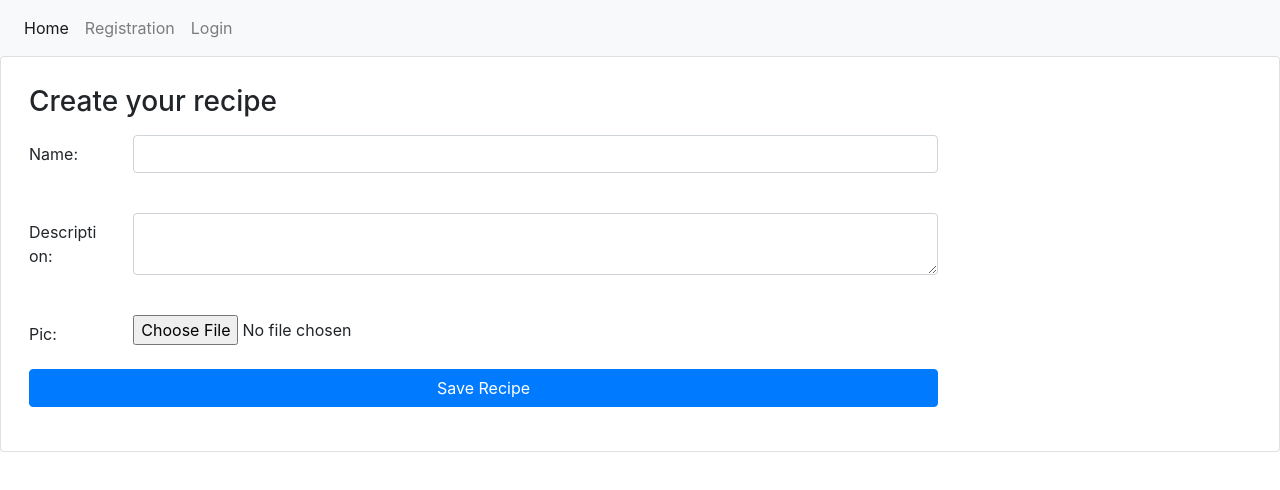
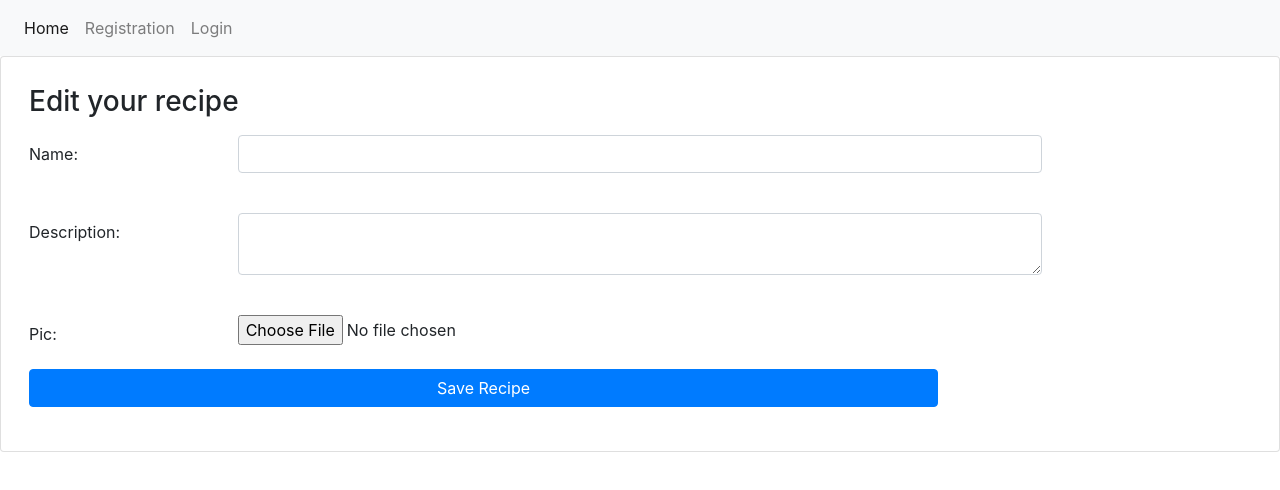
Before and after one commit to galubezzz/cookbook, a React (Create React App) app in the folder frontend/: page /edit-recipe/1 in a window 1280 px wide. Shown: the top 490 px of the page. Built offline with nearby package versions, Linux system fonts and the light colour scheme; no server answers.

Commit message:
Fix Edit Recipe form layout

```diff
--- a/frontend/src/components/EditRecipe.js
+++ b/frontend/src/components/EditRecipe.js
@@ -65,14 +65,14 @@ function EditRecipe(props){
         <>
             <div className="card p-2">
                 <div className="card-body">
-                    <h3 className="card-title">Create your recipe</h3>
+                    <h3 className="card-title">Edit your recipe</h3>
                     {saved ? <h3 style={{color: 'green'}}>Successfully saved</h3> : null}
                     <p>
                         {message}
                     </p>
                     <form>
                         <div className="form-group row">
-                            <label htmlFor="name" className="col-sm-1 col-form-label">Name:</label>
+                            <label htmlFor="name" className="col-sm-2 col-form-label">Name:</label>
                             <div className="col-sm-8">
                                 <input name="name" id="name" className="form-control pr-2" onChange={changeName}
                                        value={recipe.name}/>
@@ -80,7 +80,7 @@ function EditRecipe(props){
                         </div>
                         <br/>
                         <div className="form-group row">
-                            <label htmlFor="description" className="col-sm-1 col-form-label">Description:</label>
+                            <label htmlFor="description" className="col-sm-2 col-form-label">Description:</label>
                             <div className="col-sm-8">
                              <textarea name="description" className="form-control" id="description"
                                        aria-multiline="true" onChange={changeDesc} value={recipe.description}/>
@@ -88,7 +88,7 @@ function EditRecipe(props){
                         </div>
                         <br/>
                         <div className="form-group row">
-                            <label htmlFor="pic" className="col-sm-1 col-form-label">Pic:</label>
+                            <label htmlFor="pic" className="col-sm-2 col-form-label">Pic:</label>
                             <div className="col-sm-8">
                                 <input name="pic" className="form-control-file" id="pic" type="file"
                                        onChange={changeFile}/>
```
